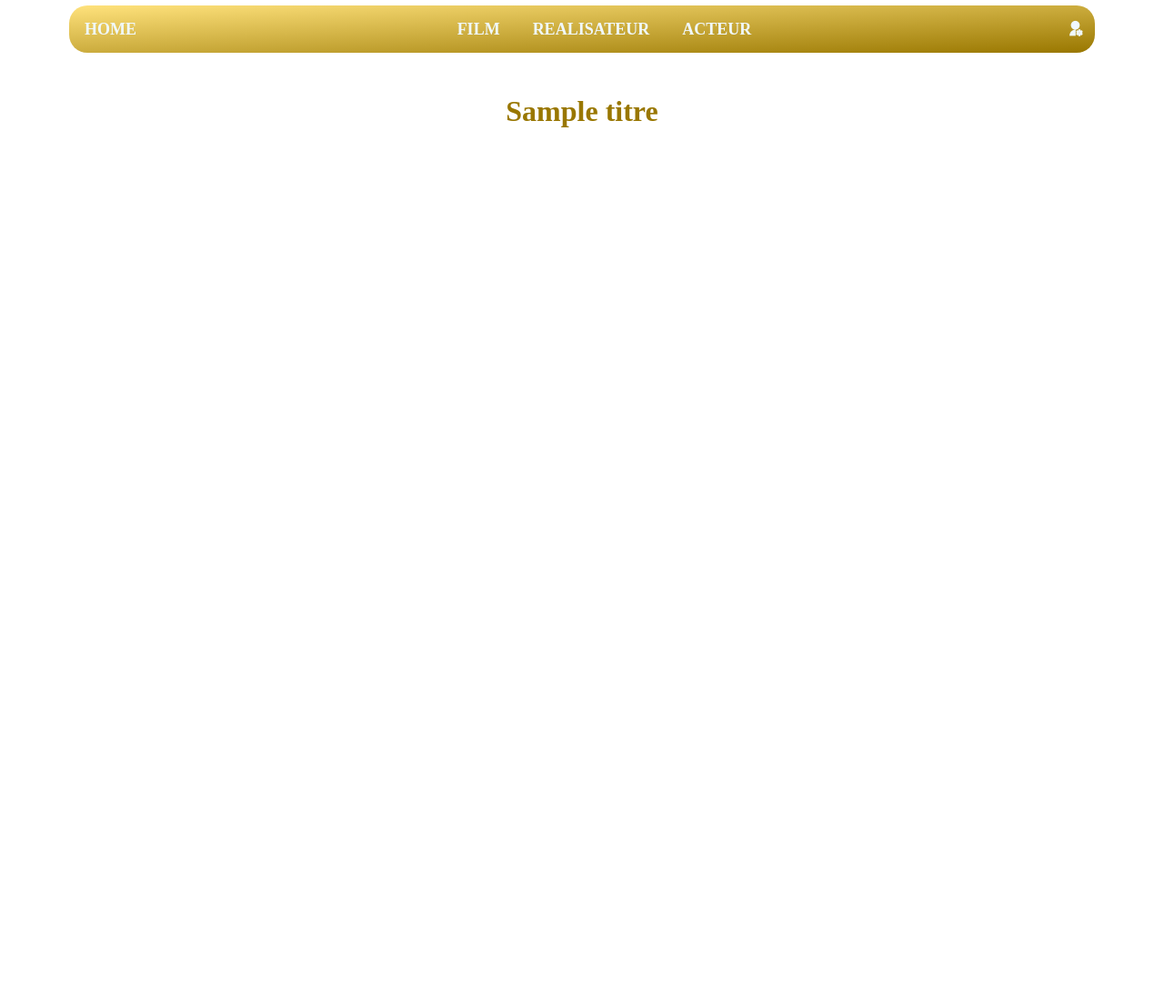
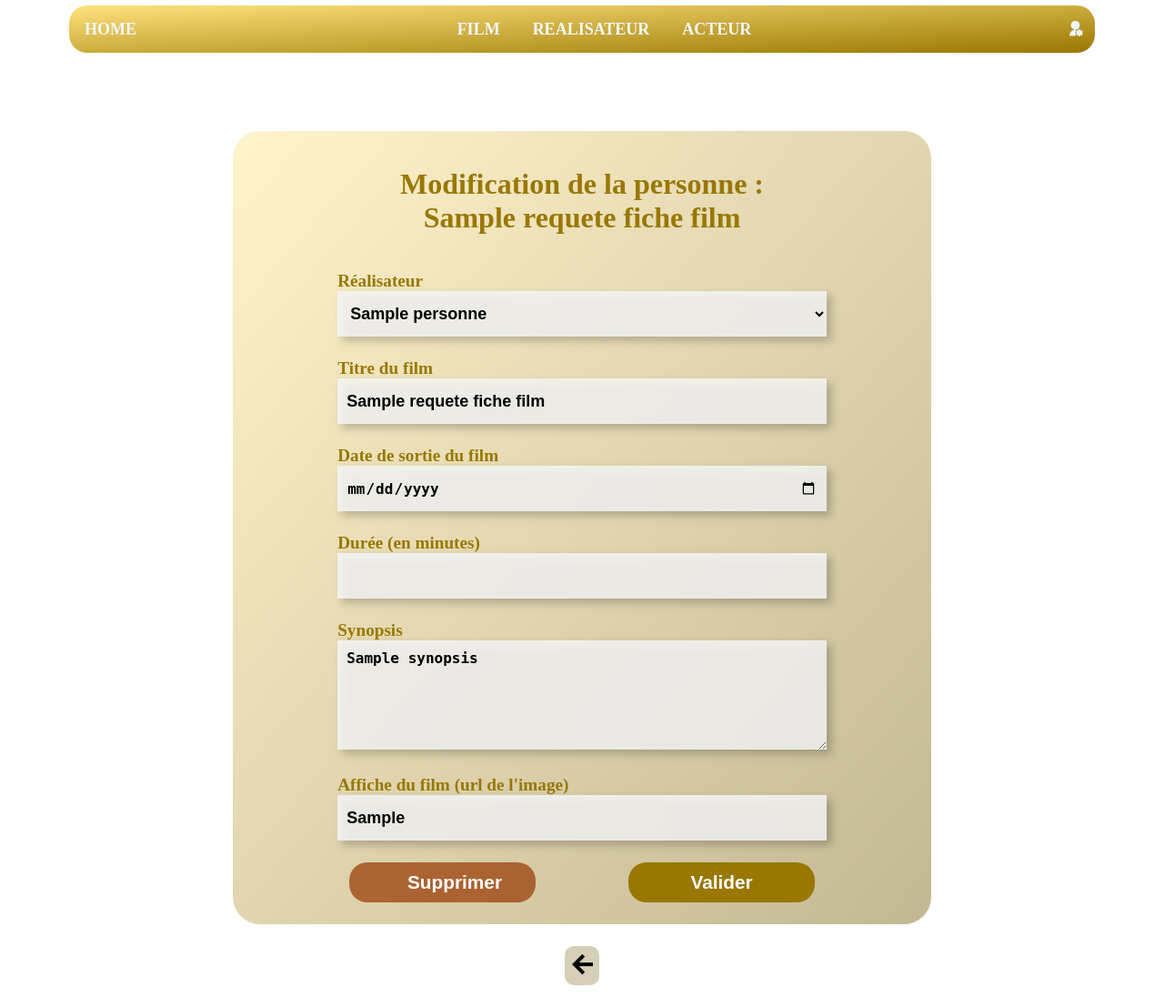
Before and after one commit to Mzk-Ali/Project_1_CINEMA_Ali_M, a PHP site: template view/PersonneModif.php in a window 1280 px wide. Shown: the whole page at 91% size. Before the commit the page ends 140 px from the top, so only its background shows below. Run offline with PHP 8.4, Linux system fonts and the light colour scheme; the template is opened without the code that fills it: most values are stand-ins (such as "Sample title", 1, 10 or a date in 2020); some libraries are stand-ins or nearby versions.

Commit message:
Ajout des requêtes de modification de film + requete de suppression de film

```diff
--- a/index.php
+++ b/index.php
@@ -19,7 +19,9 @@
         case "film_view" : $ctrlCinema->viewFilm(); break;
         case "film_fiche_view" : $ctrlCinema->viewFicheFilm($_GET["id"]); break;
         case "modif_film" : $ctrlCinema->viewModifFilm($_GET["id"]); break;
+        case "modif_Personne" : $ctrlCinema->viewModifPersonne($_GET["id"]); break;
         case "personne_fiche_view" : $ctrlCinema->viewFichePersonne($_GET["id"]); break;
         case "modifFilm" : $ctrlCinema->ModifFilm($_GET["id"]); break;
+        case "modifPersonne" : $ctrlCinema->ModifPersonne($_GET["id"]); break;
     }
 }
--- a/public/css/style.css
+++ b/public/css/style.css
@@ -240,15 +240,17 @@
     gap: 40px;
     width: 60vw;
 }
+
+
 .info_logo .logo{
-    padding: 1%;
-    transition: 1s;
+    padding: 10px;
+    transition: 0.5s;
 }
 
 .info_logo .logo:hover{
     background-color: rgba(255, 226, 124, 1);
     border-radius: 10px;
-    transform: translateY(-10px);
+    transform: translateY(-5px);
     cursor: pointer;
 }
 
@@ -349,7 +351,7 @@
 
 /* ----------- filmModif ----------- */
 .formulaire_modification{
-    width: 70vw;
+    width: 60vw;
     background-image: linear-gradient(to right bottom, rgba(255, 226, 124, 0.4), rgba(153, 136, 75, 0.6));
     border-radius: 30px;
     margin: auto;
@@ -361,7 +363,7 @@
 }
 
 .container_formFilm{
-    width: 80%;
+    width: 70%;
     display: flex;
     flex-direction: column;
     gap: 3vh;
@@ -372,14 +374,14 @@
     width: 100%;
     background-color: rgba(245, 245, 245, 0.85);
     filter: drop-shadow(5px 5px 5px #00000040);
-    height: 3vh;
+    height: 50px;
     border: none;
     padding: 10px;
     font-size: large;
 }
 
 textarea{
-    height: 10vh;
+    height: 120px;
 }
 
 .container_formFilm label{
--- a/view/PersonneModif.php
+++ b/view/PersonneModif.php
@@ -0,0 +1,84 @@
+<?php
+session_start();
+ob_start();
+$requete = $requete_ficheFilm->fetch();?>
+
+
+<section class="formulaire_modification">
+    <h1>Modification de la personne : <br><?=$requete["titre"]?></h1>
+
+    <form action="index.php?action=modifPersonne&id=<?=$requete["id"]?>" method="post">
+        <div class="container_formFilm">
+            <div class="realisateurFilm">
+                <label for="personne">Réalisateur</label>
+                <div class="input_form_realisateur">
+                    <select name="personne" id="personne" value="<?=$requete["personne"]?>">
+                        <option value=""></option>
+                        <option value="<?=$requete["personne"]?>" selected hidden><?=$requete["personne"]?></option>
+                    <?php
+                        foreach($requete_listRealisateurs->fetchAll() as $keys) { ?>
+                            <option value="<?=$keys["id"]?>"><?=$keys["personne"]?></option>
+                        <?php }?>
+                    </select>
+                </div>
+            </div>
+
+            <div class="titleFilm">
+                <label for="titre">Titre du film</label>
+                <div class="input_form_title">
+                    <input name="titre" id="titre" type="text" value="<?=$requete["titre"]?>">
+                </div>
+            </div>
+
+            <div class="dateFilm">
+                <label for="date_sortie">Date de sortie du film</label>
+                <div class="input_form_date">
+                    <input name="date_sortie" id="date_sortie" type="date" value="<?=$requete["date_sortie"]?>">
+                </div>
+            </div>
+
+            <div class="dureeFilm">
+                <label for="duree">Durée (en minutes)</label>
+                <div class="input_form_duree">
+                    <input name="duree" id="duree" type="number" value="<?=$requete["duree"]?>">
+                </div>
+            </div>
+
+            <div class="synopsisFilm">
+                <label for="synopsis">Synopsis</label>
+                <div class="input_form_synopsis">
+                    <textarea name="synopsis" id="synopsis"><?=$requete["synopsis"]?></textarea>
+                </div>
+            </div>
+
+            <div class="urlAffiche">
+                <label for="affiche_film">Affiche du film (url de l'image)</label>
+                <div class="input_form_urlAffiche">
+                    <input name="affiche_film" id="affiche_film" type="url" value="<?=$requete["affiche_film"]?>">
+                </div>
+            </div>
+        </div>
+
+
+        <div class="formulaire_modif_button">
+            <input class="button_delete" type="submit" name="delete" value="Supprimer">
+            <input class="button_validate" type="submit" name="submit" value="Valider">
+        </div>
+    </form>
+</section>
+
+<section class="return_fiche">
+    <a href="index.php?action=film_fiche_view&id=<?=$requete["id"]?>">
+    <div class="logo_return">
+            <i class="ri-arrow-left-line"></i>
+        </div>
+    </a>
+</section>
+
+
+<?php
+
+$titre = "";
+$titre_secondaire = $titre;
+$contenu = ob_get_clean();
+require_once "template.php";
--- a/view/fichePersonne.php
+++ b/view/fichePersonne.php
@@ -17,7 +17,11 @@
         <span>Dernière Réalisation : </span>
     </div>
     <div class="icon_chiffre">
-        <div class="logo"><i class="ri-edit-box-line"></i></div>
+        <a href="index.php?action=modif_Personne&id=<?=$requete["id"]?>">
+            <div class="logo">
+                <i class="ri-edit-box-line"></i>
+            </div>
+        </a>
         <div class="chiffre">
             <div class="chiffre_film">
                 <span>Film réalisé</span>
--- a/view/filmModif.php
+++ b/view/filmModif.php
@@ -5,7 +5,7 @@
 
 
 <section class="formulaire_modification">
-    <h1>Modification</h1>
+    <h1>Modification du film : <br><?=$requete["titre"]?></h1>
 
     <form action="index.php?action=modifFilm&id=<?=$requete["id"]?>" method="post">
         <div class="container_formFilm">
@@ -17,7 +17,7 @@
                         <option value="<?=$requete["personne"]?>" selected hidden><?=$requete["personne"]?></option>
                     <?php
                         foreach($requete_listRealisateurs->fetchAll() as $keys) { ?>
-                            <option value="<?=$keys["personne"]?>"><?=$keys["personne"]?></option>
+                            <option value="<?=$keys["id"]?>"><?=$keys["personne"]?></option>
                         <?php }?>
                     </select>
                 </div>
@@ -40,7 +40,7 @@
             <div class="dureeFilm">
                 <label for="duree">Durée (en minutes)</label>
                 <div class="input_form_duree">
-                    <input name="duree" id="duree" type="time" value="<?=$requete["duree"]?>">
+                    <input name="duree" id="duree" type="number" value="<?=$requete["duree"]?>">
                 </div>
             </div>
 
```
Also changed, not shown: controller/CinemaController.php (+103 -5 lines), view/ficheFilm.php (+5 -5 lines).
